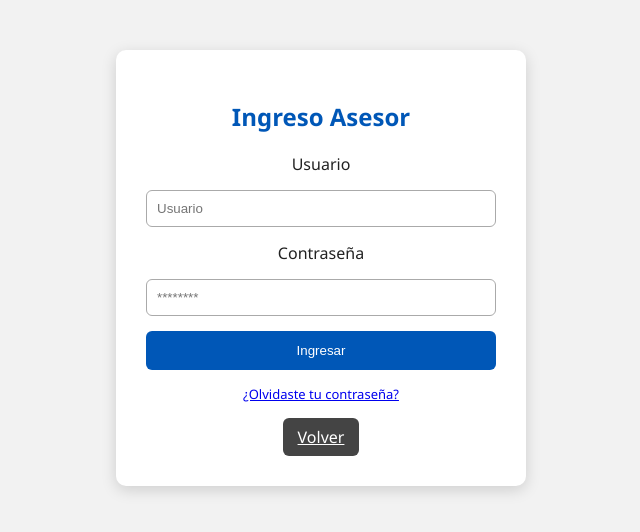
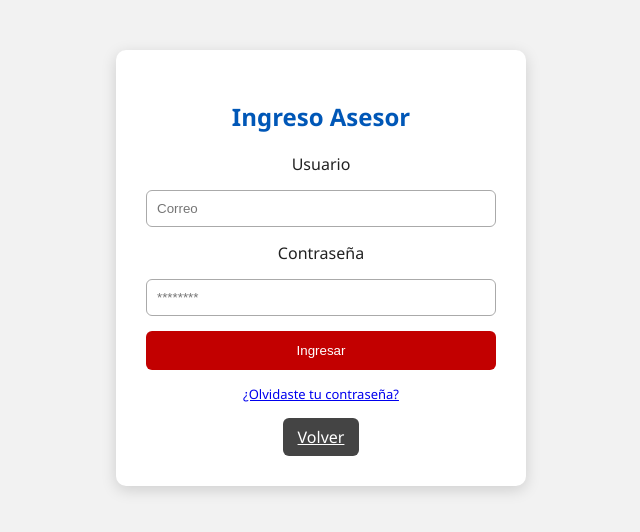
Before and after one commit to Xephyr573/Proyecto_Int, a React (Create React App) app in the folder proyecto-int/: page /Asesor in a window 1280 px wide. Shown: the top 532 px of the page, without its empty margins (319-959 px from the left). Built offline with nearby package versions, Linux system fonts and the light colour scheme; no server answers.

Commit message:
Se agrega necesidad de autenticacion en el frontend para el ingreso

```diff
--- a/proyecto-int/src/pages/homepage/Asesor/Asesor.js
+++ b/proyecto-int/src/pages/homepage/Asesor/Asesor.js
@@ -1,24 +1,60 @@
-import { Link } from "react-router-dom";
+import { Link, useNavigate } from "react-router-dom";
 import "./Asesor.css";
+import { useState } from "react";
+import { loginUsuario } from "../../../services/authService";
 
 export default function Asesor() {
+
+  const navigate = useNavigate();
+  const [correo, setCorreo] = useState(""); // Estado para el correo
+  const [contrasena, setContrasena] = useState(""); // Estado para la contraseña
+  const [error, setError] = useState(null); // Estado para mensajes de error
+
+  const handleSubmit = async (e) => {
+    e.preventDefault();
+    setError(null); // Limpiar errores previos
+
+    try {
+      const userData = await loginUsuario(correo, contrasena); // Llama a la API usando el servicio
+
+      if (userData.rol === 'Asesor') {
+        navigate("/AsesorDashboard");   // ✅ Redirige al dashboard del asesor
+      } else {
+        setError("Acceso denegado: No eres un asesor.");
+      }
+
+
+
+    } catch (errorMessage) {
+      setError(errorMessage); // Obtiene el mensaje de error recibido del servicio
+      }
+};
+
   return (
     <div className="login-doc">
       <h2>Ingreso Asesor</h2>
 
-      <form>
+      <form onSubmit={handleSubmit}>
         <label>Usuario</label>
-        <input type="text" placeholder="Usuario" />
+        <input type="text"
+        placeholder="Correo"
+        value={correo}
+        onChange={(e) => setCorreo(e.target.value)} />
 
         <label>Contraseña</label>
-        <input type="password" placeholder="********" />
+        <input type="password"
+        placeholder="********"
+        value={contrasena}
+        onChange={(e) => setContrasena(e.target.value)}/>
 
-        <button onClick={() => window.location.href="./AsesorDashboard"} type="button" className="btn-login-doc">Ingresar</button>
+        {error && <p className="error-message-est">{error}</p>} {/* Muestra el mensaje de error si existe */}
 
-        <a href="#" className="forgot-doc">¿Olvidaste tu contraseña?</a>
+        <button type="submit" className="btn-login-est">Ingresar</button>
+
+        <a href="#" className="forgot-est">¿Olvidaste tu contraseña?</a>
       </form>
 
-      <Link to="/" className="btn-back-doc">Volver</Link>
+      <Link to="/" className="btn-back-est">Volver</Link>
     </div>
   );
 }
--- a/proyecto-int/src/pages/homepage/Estudiante/Estudiante.js
+++ b/proyecto-int/src/pages/homepage/Estudiante/Estudiante.js
@@ -1,27 +1,53 @@
 import { Link, useNavigate } from "react-router-dom";
 import "./Estudiante.css";
+import { useState } from "react";
+import { loginUsuario } from "../../../services/authService";
 
 export default function Estudiante() {
 
   const navigate = useNavigate();
+  const [correo, setCorreo] = useState(""); // Estado para el correo
+  const [contrasena, setContrasena] = useState(""); // Estado para la contraseña
+  // const [rut, setRut] = useState(""); // Estado para el RUT
+  const [error, setError] = useState(null); // Estado para mensajes de error
 
-  const handleSubmit = (e) => {
+  const handleSubmit = async (e) => {
     e.preventDefault();
+    setError(null); // Limpiar errores previos
 
-    // Aquí podrías validar luego (rut, etc.)
-    navigate("/EstudianteDashboard");   // ✅ Redirige al dashboard del estudiante
-  };
+    try {
+      const userData = await loginUsuario(correo, contrasena); // Llama a la API usando el servicio
+
+      if (userData.rol === 'Estudiante') {
+        navigate("/EstudianteDashboard");   // ✅ Redirige al dashboard del estudiante
+      } else {
+        setError("Acceso denegado: No eres un estudiante.");
+      }
+
+    } catch (errorMessage) {
+      setError(errorMessage); // Muestra el mensaje de error recibido del servicio
+      }
+};
 
   return (
     <div className="login-est">
       <h2>Ingreso Estudiante</h2>
 
       <form onSubmit={handleSubmit}>
-        <label>RUT</label>
-        <input type="text" placeholder="12.345.678-9" />
+        <label>Correo</label>
+        <input type="text"
+        placeholder="Correo"
+        value={correo}
+        onChange={(e) => setCorreo(e.target.value)}/>
 
         <label>Contraseña</label>
-        <input type="password" placeholder="********" />
+        <input
+        type="password"
+        placeholder="********"
+        value={contrasena}
+        onChange={(e) => setContrasena(e.target.value)} />
+
+        {error && <p className="error-message-est">{error}</p>} {/* Mostrar mensaje de error si existe */}
 
         <button type="submit" className="btn-login-est">Ingresar</button>
 
```
